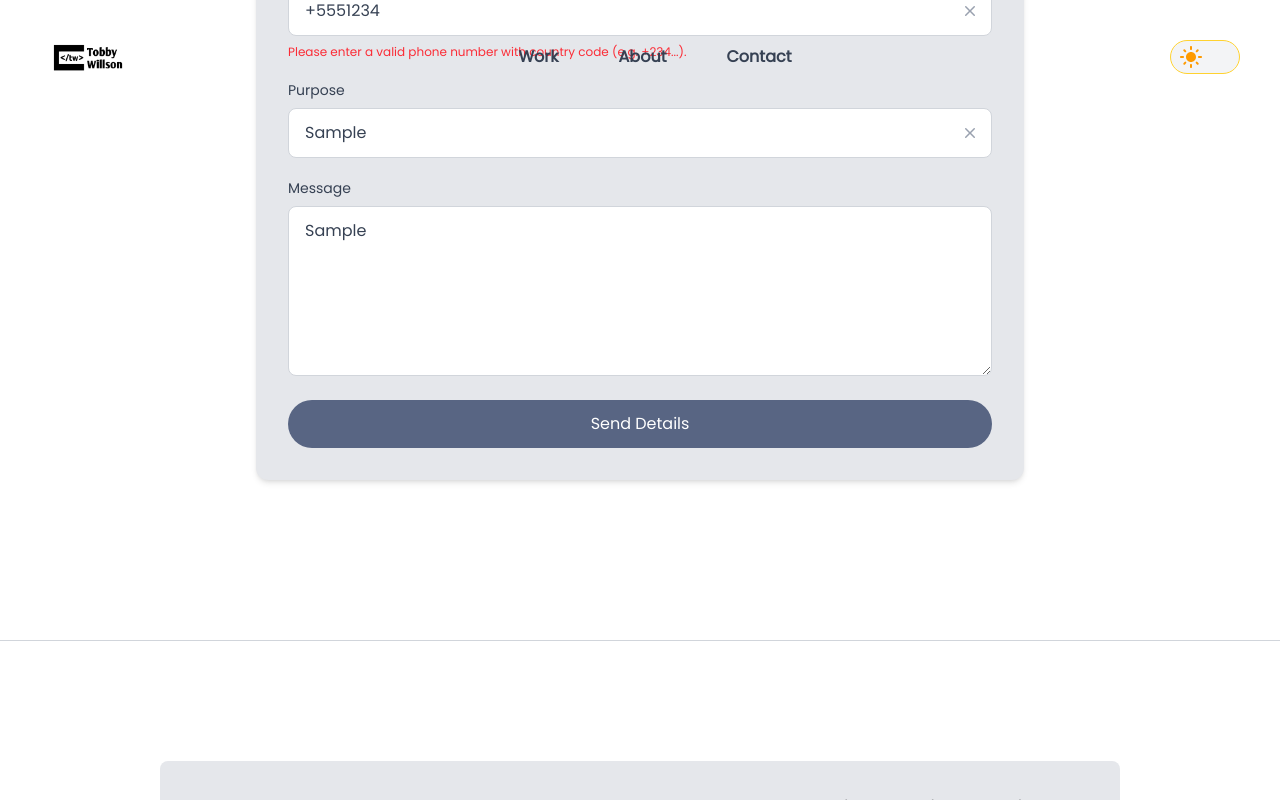
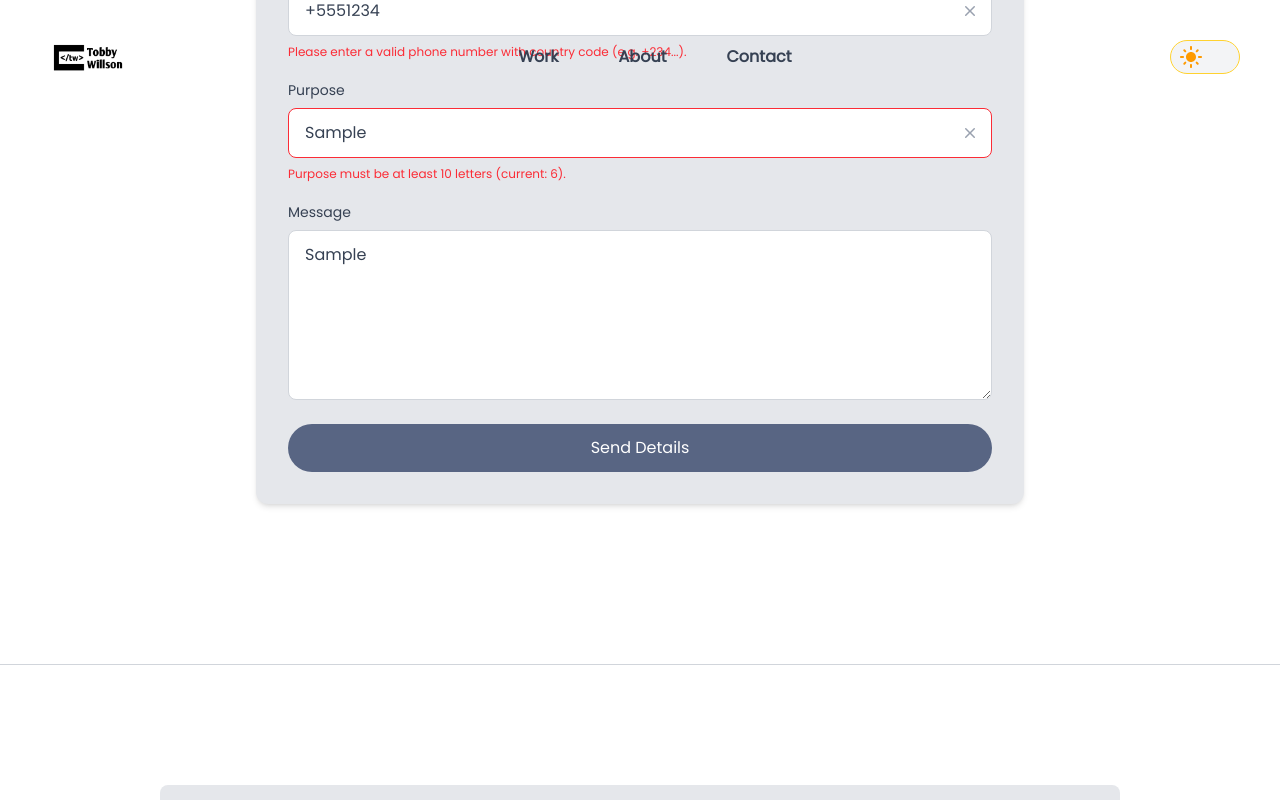
Before and after one commit to TobbyWillson/my-portfolio, a React (Vite) app: page /contact in a window 1280 px wide. Both pictures are taken after typing "Sample", "name@example.com", "5551234", "Sample", "Sample" into the empty fields and a click on the button "Send Details". Shown: the part 615-1415 px from the top of the page. Built offline with nearby package versions, Linux system fonts and the light colour scheme.

Commit message:
New Changes

```diff
--- a/src/pages/Contact.jsx
+++ b/src/pages/Contact.jsx
@@ -67,8 +67,18 @@ const Contact = () => {
 
   const isEmailInvalid = formData.email.length > 0 && !/^[^\s@]+@[^\s@]+\.[^\s@]+$/.test(formData.email);
 
+  const isPurposeValid = formData.purpose.length >= 10;
+
   const handleSubmit = async (event) => {
     event.preventDefault();
+
+    if (!isPurposeValid) {
+      setFeedback({ type: "error", message: "" });
+      setTimeout(() => {
+        setIsVisible(true);
+      }, 10);
+      return;
+    }
 
     if (isPhoneInvalid) {
       setFeedback({ type: "error", message: "" });
@@ -315,7 +325,8 @@ const Contact = () => {
               onChange={handleChange}
               placeholder='Website redesign, Collaboration...'
               disabled={isSending}
-              className='w-full rounded-lg border border-border-gray text-bg-text bg-white dark:bg-[#364153] px-4 pr-10 py-3 outline-none focus:border-[#2563EB]'
+              className={`w-full rounded-lg border text-bg-text bg-white dark:bg-[#364153] px-4 pr-10 py-3 outline-none transition-colors
+        ${feedback.type === "error" && formData.purpose.length < 10 ? "border-red-500" : "border-border-gray focus:border-[#2563EB]"}`}
             />
             {formData.purpose && !isSending && (
               <button type='button' onClick={() => handleClear("purpose")} className='absolute right-3 text-gray-400 hover:text-red-500 transition-colors'>
@@ -324,7 +335,15 @@ const Contact = () => {
             )}
           </div>
 
-          {feedback.type === "error" && !formData.purpose && <span className={`text-xs transition-all duration-500 ease-in-out transform text-red-500 ${isVisible ? "opacity-100 translate-y-0" : "opacity-0 -translate-y-2"}`}>Purpose of message is required.</span>}
+          {feedback.type === "error" && (
+            <div className='overflow-hidden'>
+              {!formData.purpose ? (
+                <span className={`block text-xs transition-all duration-500 text-red-500 ${isVisible ? "opacity-100 translate-y-0" : "opacity-0 -translate-y-2"}`}>Purpose of message is required.</span>
+              ) : formData.purpose.length < 10 ? (
+                <span className={`block text-xs transition-all duration-500 text-red-500 ${isVisible ? "opacity-100 translate-y-0" : "opacity-0 -translate-y-2"}`}>Purpose must be at least 10 letters (current: {formData.purpose.length}).</span>
+              ) : null}
+            </div>
+          )}
         </label>
 
         {/* Message Field */}
```
